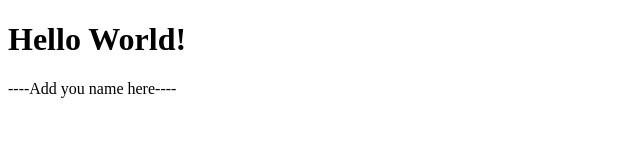
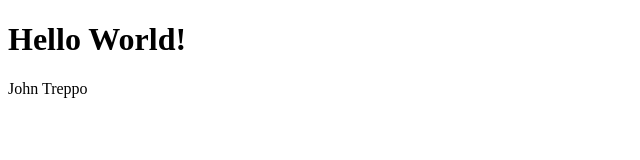
Before and after one commit to DS4200-S22/ic-01-johntreppo, a plain HTML site: page index.html in a window 1280 px wide. Shown: the whole page, without its empty margins (0-640 px from the left). Drawn offline with Linux system fonts and the light colour scheme.

Commit message:
added my name

```diff
--- a/index.html
+++ b/index.html
@@ -6,7 +6,7 @@
 
 <p>
 
-----Add you name here----
+John Treppo
 
 </p>
 
```
